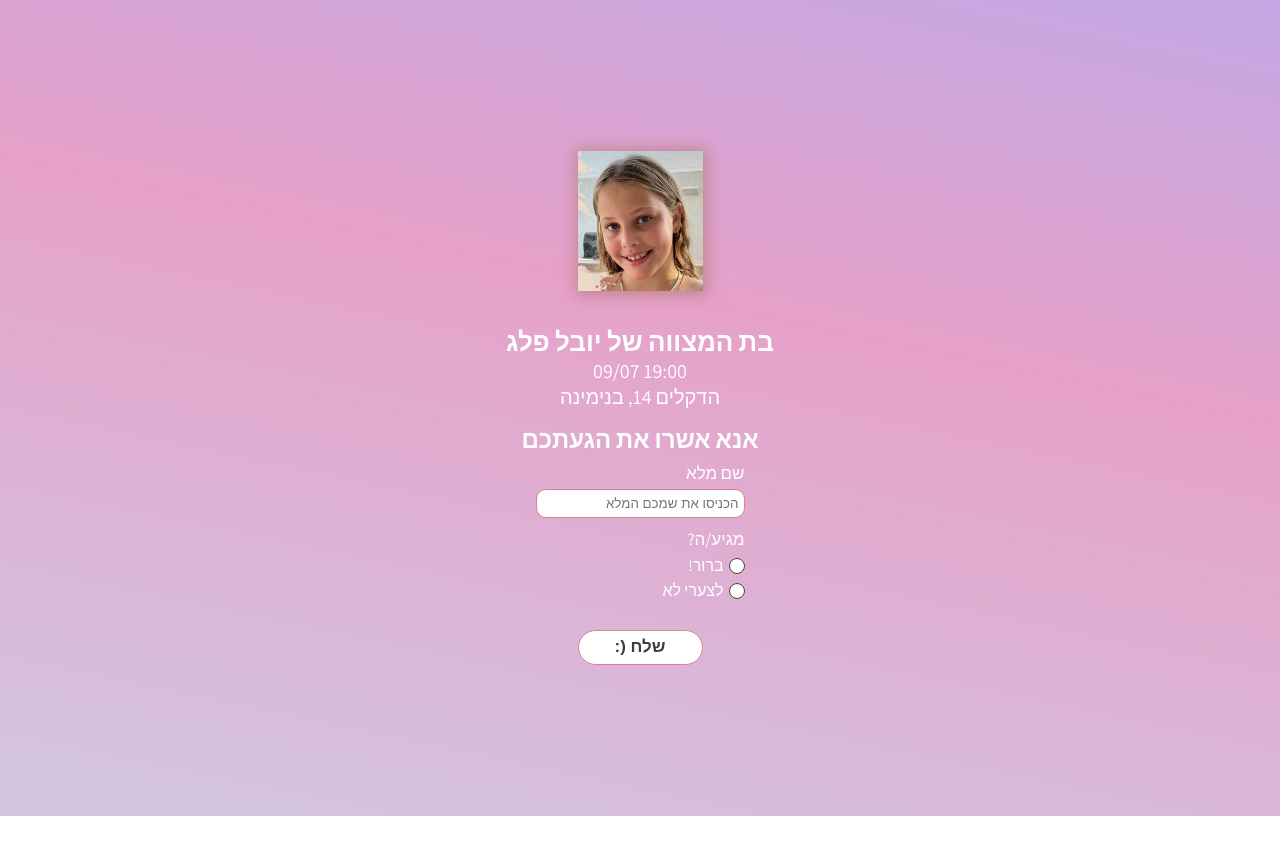
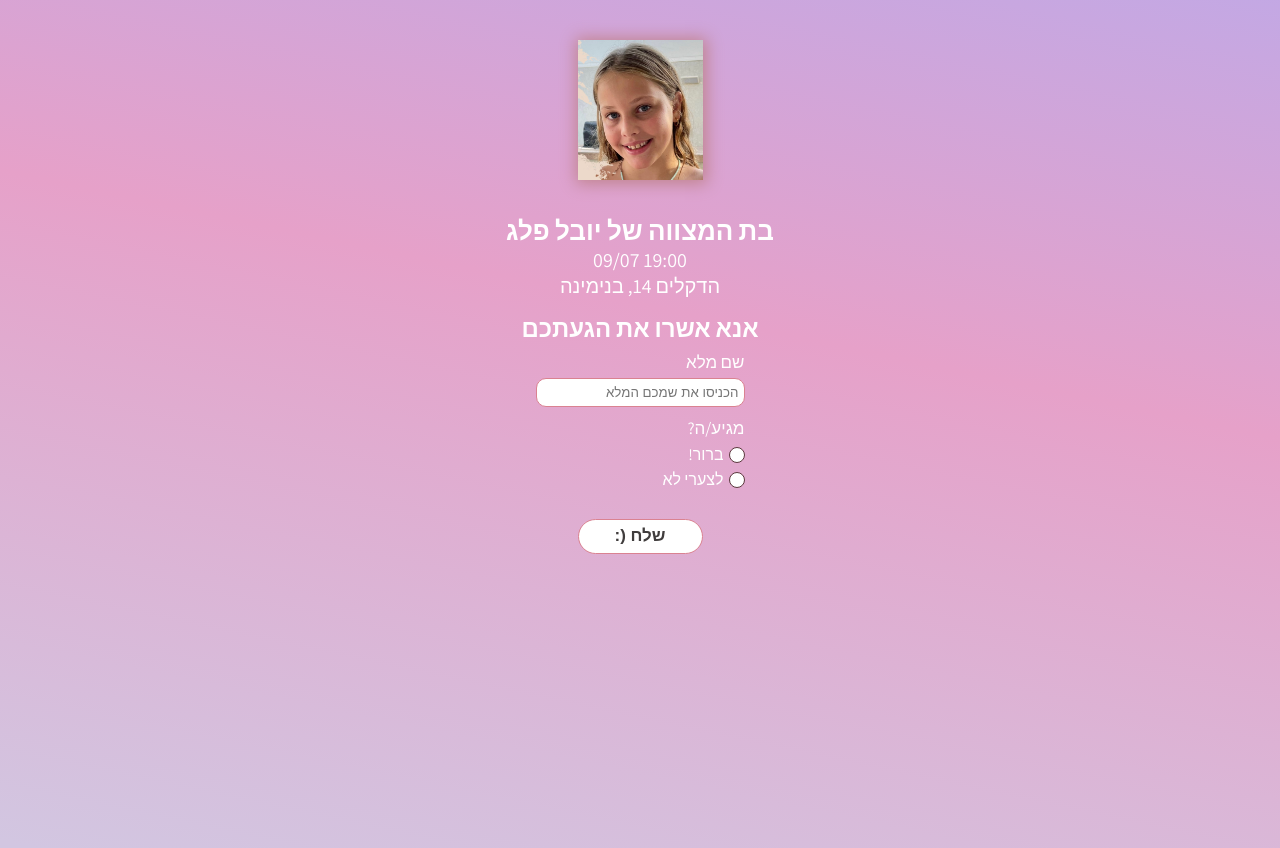
Before and after one commit to mayPeleg/yuval-peleg-12, an Angular app: page / in a window 1280 px wide. Before the commit the page ends 816 px from the top, so only its background shows below. Built offline with nearby package versions, Linux system fonts and the light colour scheme.

Commit message:
change style

```diff
--- a/src/app/app.component.scss
+++ b/src/app/app.component.scss
@@ -1,6 +1,6 @@
 .container {
     display: flex;
-    justify-content: center;
+    margin-top: 40px;
     align-items: center;
     flex-flow: column;
     color: white;
```
